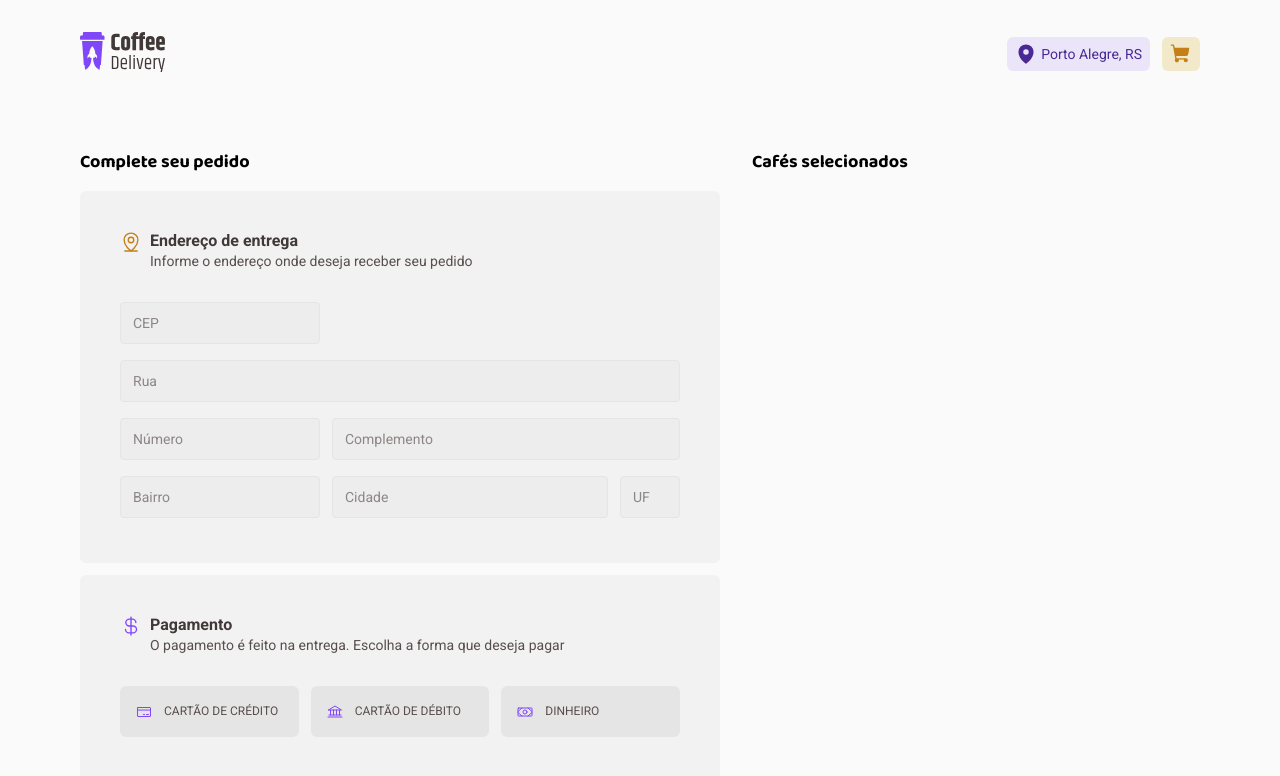
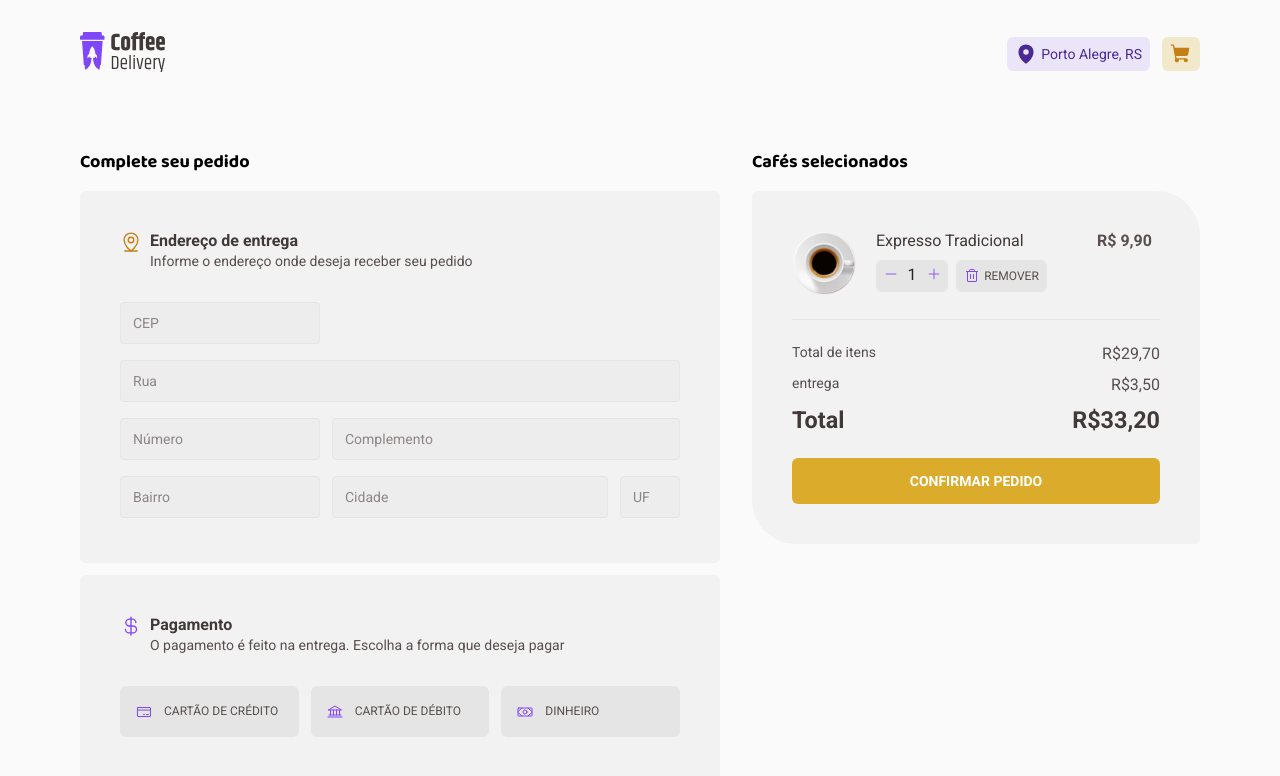
Before and after one commit to ViniciusOshima/Coffee-Delivery, a React (Vite) app: page /Checkout in a window 1280 px wide. Shown: the top 776 px of the page. Built offline with nearby package versions, Linux system fonts and the light colour scheme.

Commit message:
FEAT finalização da estruturação e estilização da page Checkout

```diff
--- /dev/null
+++ b/src/pages/CardsCheckout/index.tsx
@@ -0,0 +1,45 @@
+import { Minus, Plus, Trash } from 'phosphor-react'
+import CafeExpresso from '../../assets/coffees-img/Type=Expresso.svg'
+import {
+  ButtonsDetailsContainer,
+  CardContainer,
+  DetailsContainer,
+  HowManyContainer,
+  InfoCardContainer,
+  RemoveButtonContainer,
+  ValueCoffeeCardContainer
+} from './styles'
+
+export function CardCheckout() {
+  return (
+    <CardContainer>
+      <InfoCardContainer>
+        <img src={CafeExpresso} alt="" />
+        <DetailsContainer>
+          <h2>Expresso Tradicional</h2>
+
+          <ButtonsDetailsContainer>
+            <HowManyContainer>
+              <button>
+                <Minus size={14} />
+              </button>
+
+              <p>1</p>
+
+              <button>
+                <Plus size={14} />
+              </button>
+            </HowManyContainer>
+
+            <RemoveButtonContainer>
+              <Trash size={16} />
+              <p>REMOVER</p>
+            </RemoveButtonContainer>
+          </ButtonsDetailsContainer>
+        </DetailsContainer>
+      </InfoCardContainer>
+
+      <ValueCoffeeCardContainer>R$ 9,90</ValueCoffeeCardContainer>
+    </CardContainer>
+  )
+}
--- /dev/null
+++ b/src/pages/CardsCheckout/styles.ts
@@ -0,0 +1,105 @@
+import styled from 'styled-components'
+
+export const CardContainer = styled.div`
+  display: flex;
+  gap: 3.125rem;
+
+  padding: 1.5rem 0;
+  border-bottom: 1px solid ${(props) => props.theme['base-button']};
+`
+
+export const InfoCardContainer = styled.div`
+  display: flex;
+  gap: 20px;
+
+  img {
+    height: 4rem;
+  }
+`
+
+export const HowManyContainer = styled.div`
+  display: flex;
+  gap: 10px;
+  align-items: center;
+  justify-content: center;
+
+  width: 4.5rem;
+  height: 2rem;
+
+  background-color: ${(props) => props.theme['base-button']};
+
+  border-radius: 6px;
+
+  font-family: 'Roboto', sans-serif;
+  font-size: 1rem;
+  color: ${(props) => props.theme['base-title']};
+  line-height: 130%;
+  font-weight: 400;
+
+  button {
+    color: ${(props) => props.theme.purple};
+    border: none;
+
+    background-color: ${(props) => props.theme['base-button']};
+
+    cursor: pointer;
+  }
+`
+
+export const DetailsContainer = styled.div`
+  display: flex;
+  flex-direction: column;
+  gap: 8px;
+
+  h2 {
+    font-family: 'Roboto', sans-serif;
+    font-size: 1rem;
+    color: ${(props) => props.theme['base-subtitle']};
+    line-height: 130%;
+    font-weight: 400;
+  }
+`
+
+export const ButtonsDetailsContainer = styled.div`
+  display: flex;
+  gap: 8px;
+`
+
+export const RemoveButtonContainer = styled.button`
+  width: 5.6875rem;
+  height: 2rem;
+
+  border: none;
+  border-radius: 6px;
+
+  color: ${(props) => props.theme.purple};
+
+  background-color: ${(props) => props.theme['base-button']};
+
+  display: flex;
+  align-items: center;
+  justify-content: center;
+  gap: 4px;
+
+  cursor: pointer;
+
+  p {
+    font-family: 'Roboto', sans-serif;
+    font-size: 0.75rem;
+    color: ${(props) => props.theme['base-text']};
+    font-weight: 400;
+    text-align: center;
+  }
+
+  &:hover {
+    background-color: ${(props) => props.theme['base-hover']};
+  }
+`
+
+export const ValueCoffeeCardContainer = styled.h3`
+  font-family: 'Roboto', sans-serif;
+  font-size: 1rem;
+  font-weight: 700;
+  text-align: 130%;
+  color: ${(props) => props.theme['base-text']};
+`
--- a/src/pages/Checkout/index.tsx
+++ b/src/pages/Checkout/index.tsx
@@ -7,6 +7,7 @@ import {
 } from 'phosphor-react'
 
 import {
+  AllTotalContainer,
   BairroInputContainer,
   ButtonPaymentContainer,
   ButtonSectionContainer,
@@ -14,6 +15,8 @@ import {
   CheckoutContainer,
   CidadeInputContainer,
   CoffeesSelected,
+  CoffeesSelectedContainer,
+  ConfirmRequest,
   ComplementoInputContainer,
   CompleteYourRequest,
   FormContainer,
@@ -23,10 +26,14 @@ import {
   NumeroInputContainer,
   PaymentDescriptionContainer,
   PaymentSectionContainer,
+  RequestInfoContainer,
   RuaInputInputContainer,
   TitlesCheckoutContainer,
-  UFInputContainer
+  TotalItemsContainer,
+  UFInputContainer,
+  ValuesCoffeeContainer
 } from './styles'
+import { CardCheckout } from '../CardsCheckout'
 
 export function Checkout() {
   return (
@@ -88,10 +95,12 @@ export function Checkout() {
                 <CreditCard size={16} />
                 <p>CARTÃO DE CRÉDITO</p>
               </ButtonPaymentContainer>
+
               <ButtonPaymentContainer>
                 <Bank size={16} />
                 <p>CARTÃO DE DÉBITO</p>
               </ButtonPaymentContainer>
+
               <ButtonPaymentContainer>
                 <Money size={16} />
                 <p>DINHEIRO</p>
@@ -103,6 +112,33 @@ export function Checkout() {
 
       <CoffeesSelected>
         <TitlesCheckoutContainer>Cafés selecionados</TitlesCheckoutContainer>
+
+        <CoffeesSelectedContainer>
+          <CardCheckout />
+
+          <RequestInfoContainer>
+            <ValuesCoffeeContainer>
+              <TotalItemsContainer>
+                <p>Total de itens</p>
+                <h3>R$29,70</h3>
+              </TotalItemsContainer>
+
+              <TotalItemsContainer>
+                <p>entrega</p>
+                <h3>R$3,50</h3>
+              </TotalItemsContainer>
+
+              <AllTotalContainer>
+                <h3>Total</h3>
+                <h3>R$33,20</h3>
+              </AllTotalContainer>
+            </ValuesCoffeeContainer>
+
+            <ConfirmRequest>
+              <button>CONFIRMAR PEDIDO</button>
+            </ConfirmRequest>
+          </RequestInfoContainer>
+        </CoffeesSelectedContainer>
       </CoffeesSelected>
     </CheckoutContainer>
   )
--- a/src/pages/Checkout/styles.ts
+++ b/src/pages/Checkout/styles.ts
@@ -193,4 +193,81 @@ export const ButtonPaymentContainer = styled.button`
     line-height: 160%;
     color: ${(props) => props.theme['base-text']};
   }
+
+  &:hover {
+    background-color: ${(props) => props.theme['base-hover']};
+  }
+
+  &:focus {
+    border: 1px solid ${(props) => props.theme.purple};
+    background-color: ${(props) => props.theme['purple-light']};
+  }
 `
+
+export const CoffeesSelectedContainer = styled.div`
+  width: 28rem;
+
+  border-radius: 6px 44px 6px 44px;
+  padding: 1rem 2.5rem 2.5rem;
+
+  background-color: ${(props) => props.theme['base-card']};
+`
+
+export const RequestInfoContainer = styled.div``
+
+export const ValuesCoffeeContainer = styled.div`
+  display: flex;
+  flex-direction: column;
+  gap: 12px;
+
+  margin: 1.5rem 0;
+
+  font-family: 'Roboto', sans-serif;
+`
+
+const TotalContainer = styled.div`
+  display: flex;
+  justify-content: space-between;
+`
+
+export const TotalItemsContainer = styled(TotalContainer)`
+  font-size: 0.875rem;
+  color: ${(props) => props.theme['base-text']};
+
+  h3 {
+    font-size: 1rem;
+    font-weight: 400;
+  }
+`
+
+export const AllTotalContainer = styled(TotalContainer)`
+  font-size: 1.25rem;
+  font-weight: 700;
+  color: ${(props) => props.theme['base-subtitle']};
+`
+
+export const ConfirmRequest = styled.div`
+  display: flex;
+  justify-content: center;
+
+  button {
+    width: 23rem;
+    height: 2.875rem;
+
+    border: none;
+    border-radius: 6px;
+
+    background-color: ${(props) => props.theme.yellow};
+
+    font-family: 'Roboto', sans-serif;
+    font-size: 0.875rem;
+    color: ${(props) => props.theme.white};
+    font-weight: 700;
+
+    cursor: pointer;
+
+    &:hover {
+      background-color: ${(props) => props.theme['yellow-dark']};
+    }
+  }
+`
--- a/src/pages/Home/cardCoffee/styles.ts
+++ b/src/pages/Home/cardCoffee/styles.ts
@@ -144,4 +144,8 @@ export const ButtonShoppingCart = styled.button`
 
   border: none;
   cursor: pointer;
+
+  &:hover {
+    background-color: ${(props) => props.theme.purple};
+  }
 `
```
